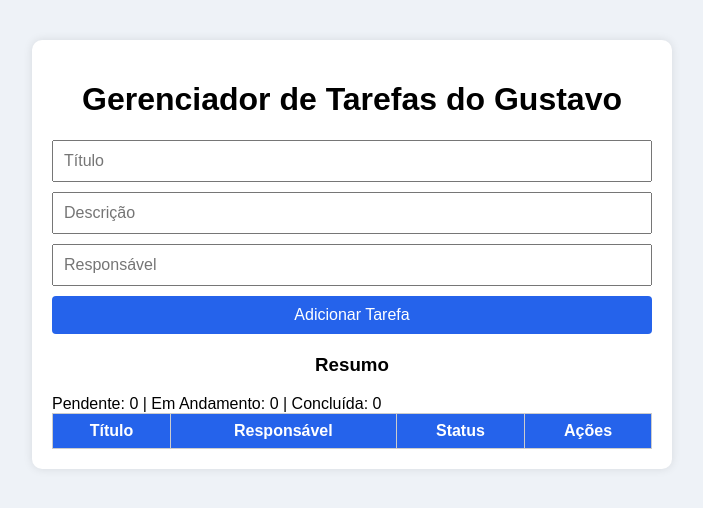
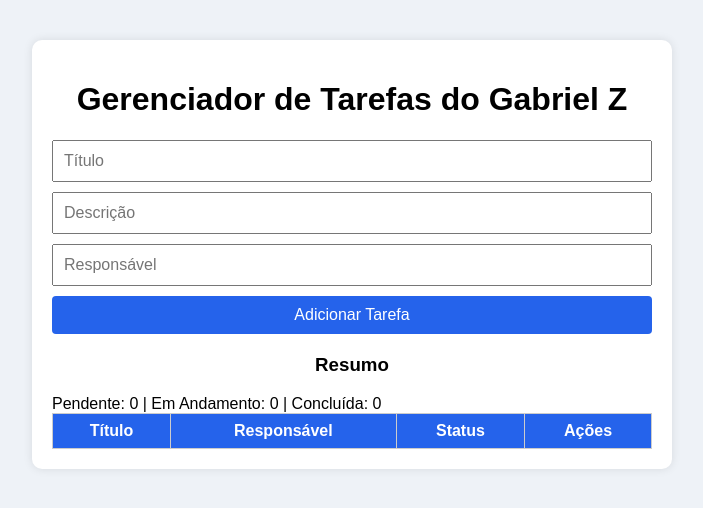
Before and after one commit to GabrielZattera/cadastro-tarefas-sqlite, a website: page front-end/index.html in a window 1280 px wide. Shown: the whole page, without its empty margins (288-991 px from the left). Drawn offline with Linux system fonts and the light colour scheme.

Commit message:
Update index.html

```diff
--- a/front-end/index.html
+++ b/front-end/index.html
@@ -8,7 +8,7 @@
 </head>
 <body>
   <div class="container">
-    <h1>Gerenciador de Tarefas do Gustavo</h1>
+    <h1>Gerenciador de Tarefas do Gabriel Z</h1>
     <form id="tarefa-form">
       <input type="text" id="titulo" placeholder="Título" required />
       <input type="text" id="descricao" placeholder="Descrição" required />
```
